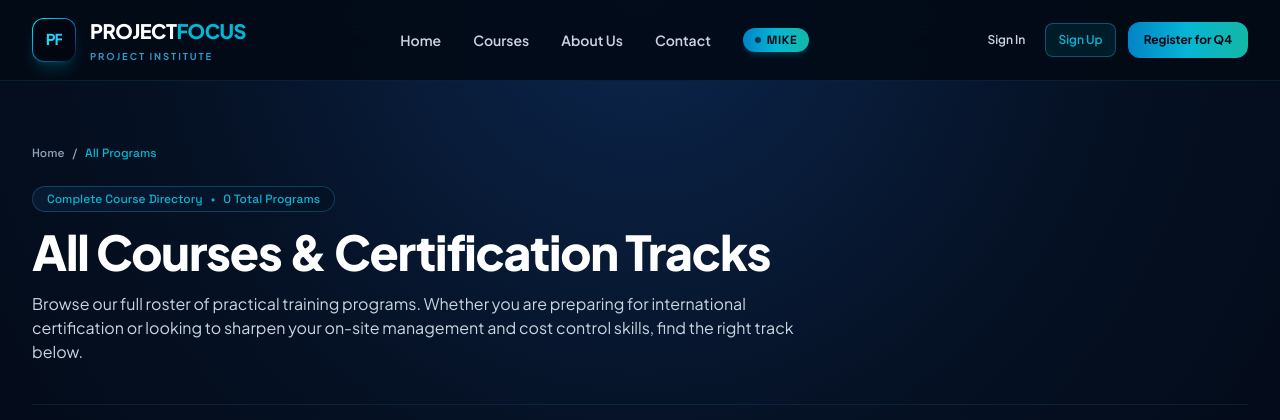
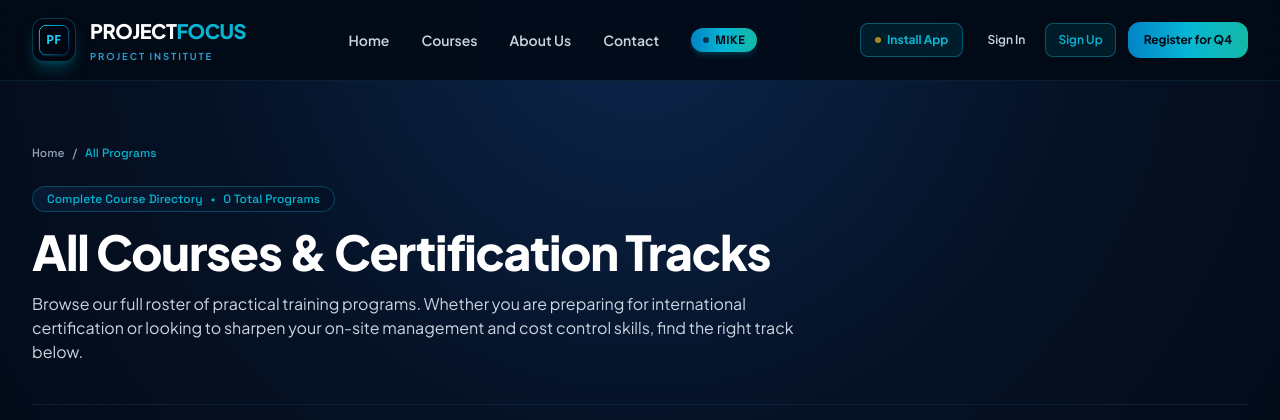
Before and after one commit to Wolfgh12/pfsite, a Django app: page /programs/ in a window 1280 px wide. Shown: the top 420 px of the page. Run offline with Django 5.2, Linux system fonts and the light colour scheme; data that the repository does not hold is empty; some libraries are stand-ins or nearby versions.

Commit message:
fix: Update logo static path to static/images/pf-logo-512.png

```diff
--- a/templates/base.html
+++ b/templates/base.html
@@ -6,7 +6,9 @@
   <meta name="viewport" content="width=device-width, initial-scale=1.0" />
   <title>{% block title %}Project Focus | Institute of Capital Projects & Governance{% endblock %}</title>
 
-  <!-- PWA Metadata & Manifest -->
+  <!-- Favicon & PWA Metadata -->
+  <link rel="icon" type="image/png" href="{% static 'images/pf-logo-512.png' %}" />
+  <link rel="apple-touch-icon" href="{% static 'images/pf-logo-512.png' %}" />
   <link rel="manifest" href="{% static 'manifest.json' %}" />
   <meta name="theme-color" content="#020611" />
   <meta name="apple-mobile-web-app-capable" content="yes" />
@@ -90,12 +92,10 @@
     <div class="max-w-7xl mx-auto px-4 sm:px-6 lg:px-8 h-20 flex items-center justify-between">
 
       <!-- Brand Logo -->
-      <a href="{% url 'courses:home' %}" class="flex items-center space-x-2.5 sm:space-x-3.5 group shrink-0">
-        <div class="w-10 h-10 sm:w-11 sm:h-11 rounded-xl bg-gradient-to-br from-sea-electric via-sea-azure to-sea-midnight p-[1px] shadow-lg shadow-sea-cyan/20 group-hover:scale-105 transition-transform shrink-0">
-          <div class="w-full h-full bg-sea-abyss rounded-[11px] flex items-center justify-center">
-            <span class="font-mono font-extrabold text-transparent bg-clip-text bg-gradient-to-tr from-sea-electric to-sea-foam text-sm sm:text-base tracking-tighter">PF</span>
-          </div>
-        </div>
+      <a href="{% url 'courses:home' %}" class="flex items-center space-x-2.5 sm:space-x-3.5 group shrink-0 nav-trigger">
+        <img src="{% static 'images/pf-logo-512.png' %}"
+             alt="Project Focus"
+             class="w-10 h-10 sm:w-11 sm:h-11 rounded-xl object-contain shadow-lg shadow-sea-cyan/25 group-hover:scale-105 transition-transform shrink-0 border border-sea-cyan/30 bg-sea-abyss p-1" />
         <div>
           <span class="text-lg sm:text-xl font-extrabold tracking-tight text-white block leading-none">PROJECT<span class="text-sea-cyan">FOCUS</span></span>
           <span class="text-[8px] sm:text-[9.5px] tracking-[0.2em] text-sea-foam/80 font-bold uppercase block mt-1">Project Institute</span>
@@ -104,14 +104,14 @@
 
       <!-- Desktop Navigation Links -->
       <nav class="hidden md:flex items-center space-x-7 lg:space-x-8 text-sm font-semibold text-slate-300">
-        <a href="{% url 'courses:home' %}" class="hover:text-sea-cyan transition-colors">Home</a>
+        <a href="{% url 'courses:home' %}" class="nav-trigger hover:text-sea-cyan transition-colors">Home</a>
         <a href="{% url 'courses:home' %}#cohorts" class="hover:text-sea-cyan transition-colors">Courses</a>
         <a href="{% url 'courses:home' %}#methodology" class="hover:text-sea-cyan transition-colors">About Us</a>
-        <a href="{% url 'courses:contact_mike' %}" class="hover:text-sea-cyan transition-colors">Contact</a>
+        <a href="{% url 'courses:contact_mike' %}" class="nav-trigger hover:text-sea-cyan transition-colors">Contact</a>
 
         <!-- Permanent MIKE Directorate Button -->
         <a href="{% url 'courses:director_dashboard' %}"
-           class="px-3 py-1 rounded-xl bg-gradient-to-r from-sea-azure via-sea-cyan to-sea-teal text-sea-abyss font-mono font-black text-xs tracking-wider shadow-md shadow-sea-cyan/20 hover:scale-105 active:scale-95 transition-all flex items-center space-x-1.5">
+           class="nav-trigger px-3 py-1 rounded-xl bg-gradient-to-r from-sea-azure via-sea-cyan to-sea-teal text-sea-abyss font-mono font-black text-xs tracking-wider shadow-md shadow-sea-cyan/20 hover:scale-105 active:scale-95 transition-all flex items-center space-x-1.5">
           <span class="w-1.5 h-1.5 rounded-full bg-sea-abyss animate-pulse"></span>
           <span>MIKE</span>
         </a>
@@ -119,24 +119,28 @@
 
       <!-- Desktop Action Items & Mobile Hamburger Trigger -->
       <div class="flex items-center space-x-2 sm:space-x-3">
-        <button id="pwa-install-btn" class="hidden text-xs font-bold px-3 py-2 rounded-lg border border-sea-cyan/40 bg-sea-cyan/10 text-sea-cyan hover:bg-sea-cyan/20 transition-all">
-          Install
+        <button id="pwa-install-btn"
+                onclick="showPwaNotice()"
+                type="button"
+                class="text-xs font-bold px-3.5 py-2 rounded-lg border border-sea-cyan/40 bg-sea-cyan/10 text-sea-cyan hover:bg-sea-cyan/20 active:scale-95 transition-all flex items-center space-x-1.5">
+          <span class="w-1.5 h-1.5 rounded-full bg-amber-400 animate-pulse"></span>
+          <span>Install App</span>
         </button>
 
         <!-- Desktop Authentication Buttons -->
         <div class="hidden sm:flex items-center space-x-2">
           {% if user.is_authenticated %}
-            <a href="{% url 'courses:dashboard' %}" class="text-xs font-semibold px-3 py-2 rounded-lg border border-sea-cyan/40 bg-sea-cyan/10 text-sea-cyan hover:bg-sea-cyan hover:text-sea-abyss transition-all">
+            <a href="{% url 'courses:dashboard' %}" class="nav-trigger text-xs font-semibold px-3 py-2 rounded-lg border border-sea-cyan/40 bg-sea-cyan/10 text-sea-cyan hover:bg-sea-cyan hover:text-sea-abyss transition-all">
               Dashboard
             </a>
-            <a href="{% url 'courses:logout' %}" class="text-xs font-semibold px-3 py-2 rounded-lg border border-sea-foam/20 text-slate-300 hover:text-white hover:border-sea-cyan/40 transition-all">
+            <a href="{% url 'courses:logout' %}" class="nav-trigger text-xs font-semibold px-3 py-2 rounded-lg border border-sea-foam/20 text-slate-300 hover:text-white hover:border-sea-cyan/40 transition-all">
               Sign Out
             </a>
           {% else %}
-            <a href="{% url 'courses:login' %}" class="text-xs font-semibold px-3 py-2 rounded-lg text-slate-300 hover:text-sea-cyan transition-colors">
+            <a href="{% url 'courses:login' %}" class="nav-trigger text-xs font-semibold px-3 py-2 rounded-lg text-slate-300 hover:text-sea-cyan transition-colors">
               Sign In
             </a>
-            <a href="{% url 'courses:signup' %}" class="text-xs font-semibold px-3 py-2 rounded-lg border border-sea-cyan/40 bg-sea-cyan/10 text-sea-cyan hover:bg-sea-cyan hover:text-sea-abyss transition-all">
+            <a href="{% url 'courses:signup' %}" class="nav-trigger text-xs font-semibold px-3 py-2 rounded-lg border border-sea-cyan/40 bg-sea-cyan/10 text-sea-cyan hover:bg-sea-cyan hover:text-sea-abyss transition-all">
               Sign Up
             </a>
           {% endif %}
@@ -441,24 +445,30 @@
     window.addEventListener('offline', () => offlineBanner && offlineBanner.classList.remove('hidden'));
     window.addEventListener('online', () => offlineBanner && offlineBanner.classList.add('hidden'));
 
-    // PWA Install Prompt
-    let deferredPrompt;
-    const installBtn = document.getElementById('pwa-install-btn');
-    window.addEventListener('beforeinstallprompt', (e) => {
-      e.preventDefault();
-      deferredPrompt = e;
-      if (installBtn) installBtn.classList.remove('hidden');
-    });
+    // PWA In-Development Notification
+    function showPwaNotice() {
+      const existingToast = document.getElementById('pwa-dev-toast');
+      if (existingToast) existingToast.remove();
 
-    if (installBtn) {
-      installBtn.addEventListener('click', async () => {
-        if (deferredPrompt) {
-          deferredPrompt.prompt();
-          const { outcome } = await deferredPrompt.userChoice;
-          if (outcome === 'accepted') installBtn.classList.add('hidden');
-          deferredPrompt = null;
-        }
-      });
+      const toast = document.createElement('div');
+      toast.id = 'pwa-dev-toast';
+      toast.className = 'fixed top-24 left-1/2 -translate-x-1/2 z-[110] ocean-card border border-amber-400/50 px-5 py-3 rounded-2xl shadow-2xl flex items-center space-x-3 text-xs text-slate-100 max-w-sm w-[90%] transition-all duration-300';
+      toast.innerHTML = `
+        <div class="w-8 h-8 rounded-xl bg-amber-400/15 border border-amber-400/30 flex items-center justify-center shrink-0">
+          <span class="w-2.5 h-2.5 rounded-full bg-amber-400 animate-ping"></span>
+        </div>
+        <div class="text-left">
+          <span class="font-bold text-amber-300 block text-[11px] uppercase tracking-wider font-mono">PWA Interface In Progress</span>
+          <span class="text-slate-300 text-[11px] leading-snug block">The standalone installable app is currently being worked on by our engineering team. Please continue using web access.</span>
+        </div>
+      `;
+      document.body.appendChild(toast);
+
+      setTimeout(() => {
+        toast.style.opacity = '0';
+        toast.style.transform = 'translate(-50%, -10px)';
+        setTimeout(() => toast.remove(), 400);
+      }, 4000);
     }
 
     // Back to Top Button Logic
@@ -575,6 +585,79 @@
     }
   </script>
 
+  <!-- Executive 3-Second Transition Loader Overlay -->
+  <div id="pf-page-loader" class="fixed inset-0 z-[100] bg-sea-abyss/95 backdrop-blur-2xl flex flex-col items-center justify-center transition-all duration-300 opacity-0 pointer-events-none">
+    <div class="relative flex flex-col items-center max-w-xs text-center px-4">
+
+      <!-- Pulsing Logo Emblem Container -->
+      <div class="relative w-28 h-28 mb-6 flex items-center justify-center">
+        <div class="absolute inset-0 rounded-3xl bg-gradient-to-tr from-sea-electric via-sea-azure to-sea-cyan opacity-40 blur-2xl animate-pulse"></div>
+        <img src="{% static 'images/pf-logo-512.png' %}"
+             alt="Project Focus Logo"
+             class="relative z-10 w-24 h-24 rounded-2xl border border-sea-cyan/40 p-2 bg-sea-midnight shadow-2xl shadow-sea-cyan/40 object-contain animate-pulse" />
+      </div>
+
+      <!-- Institutional Status Text -->
+      <div class="flex items-center space-x-2 text-sea-foam font-mono text-[11px] uppercase tracking-widest font-bold">
+        <span class="w-2 h-2 rounded-full bg-sea-electric animate-ping"></span>
+        <span id="loader-status-text">Synchronizing Portal Session...</span>
+      </div>
+
+      <!-- 3-Second Linear Progression Bar -->
+      <div class="w-56 h-1.5 bg-sea-surface rounded-full mt-5 overflow-hidden border border-sea-foam/20">
+        <div id="loader-progress-bar" class="h-full bg-gradient-to-r from-sea-azure via-sea-cyan to-sea-electric w-0"></div>
+      </div>
+      <span class="text-[9.5px] font-mono text-slate-500 mt-2">Directorate Secure Channel • Please wait</span>
+    </div>
+  </div>
+
+  <script>
+    // 3-Second Transition Loader Controller
+    document.addEventListener('DOMContentLoaded', () => {
+      const loader = document.getElementById('pf-page-loader');
+      const progressBar = document.getElementById('loader-progress-bar');
+      const statusText = document.getElementById('loader-status-text');
+
+      // Bind to all navigation, login, and logout triggers
+      const triggers = document.querySelectorAll('.nav-trigger, #mobile-menu-drawer a:not([href^="#"])');
+
+      triggers.forEach(link => {
+        link.addEventListener('click', function(e) {
+          const destination = this.getAttribute('href');
+          if (!destination || destination.startsWith('#') || destination.startsWith('javascript:')) return;
+
+          e.preventDefault();
+
+          // Set contextual status text
+          if (destination.includes('login')) {
+            statusText.textContent = "Authenticating Candidate Portal...";
+          } else if (destination.includes('logout')) {
+            statusText.textContent = "Terminating Directorate Session...";
+          } else if (destination.includes('director')) {
+            statusText.textContent = "Opening Director Mike Awuah Console...";
+          } else {
+            statusText.textContent = "Transferring Transmission...";
+          }
+
+          // Reveal Loader
+          loader.classList.remove('opacity-0', 'pointer-events-none');
+          loader.classList.add('opacity-100', 'pointer-events-auto');
+
+          // Animate progress bar across 3000ms
+          progressBar.style.transition = 'width 3000ms cubic-bezier(0.4, 0, 0.2, 1)';
+          requestAnimationFrame(() => {
+            progressBar.style.width = '100%';
+          });
+
+          // Redirect exactly after 3 seconds (3000ms)
+          setTimeout(() => {
+            window.location.href = destination;
+          }, 3000);
+        });
+      });
+    });
+  </script>
+
   {% block extra_js %}{% endblock %}
 </body>
 </html>
```
Also changed, not shown: static/images/pf-logo-512.png (added).
